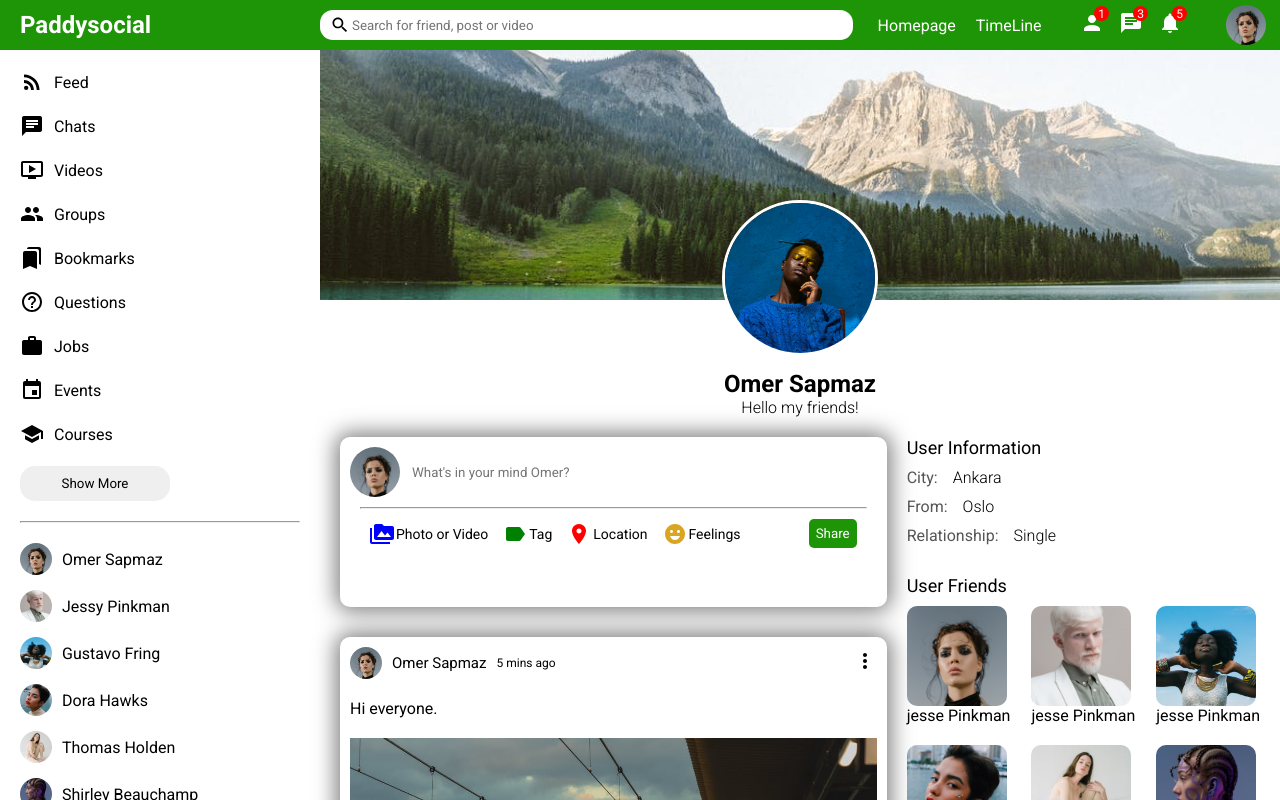
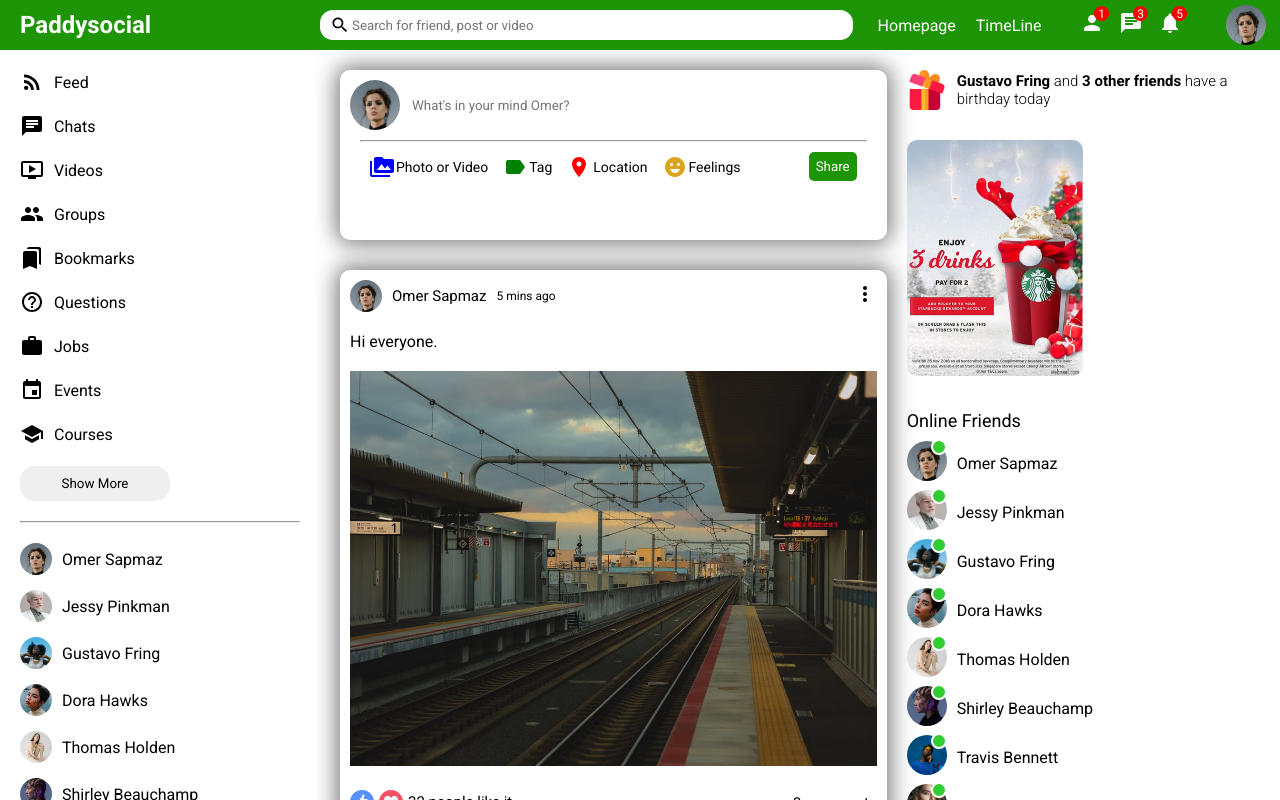
Before and after one commit to omersz/paddy-social, a React (Create React App) app in the folder social/: page / in a window 1280 px wide. Shown: the top 800 px of the page. Built offline with nearby package versions, Linux system fonts and the light colour scheme.

Commit message:
social kısmında ufak ilerleme

```diff
--- a/social/package.json
+++ b/social/package.json
@@ -10,9 +10,13 @@
     "@testing-library/jest-dom": "^5.16.5",
     "@testing-library/react": "^13.4.0",
     "@testing-library/user-event": "^13.5.0",
+    "localforage": "^1.10.0",
+    "match-sorter": "^6.3.1",
     "react": "^18.2.0",
     "react-dom": "^18.2.0",
-    "react-scripts": "5.0.1",
+    "react-router-dom": "^6.9.0",
+    "react-scripts": "^2.1.3",
+    "sort-by": "^1.2.0",
     "web-vitals": "^2.1.4"
   },
   "scripts": {
--- a/social/src/App.js
+++ b/social/src/App.js
@@ -2,9 +2,22 @@ import Home from "./pages/home/Home";
 import Login from "./pages/login/Login";
 import Register from "./pages/register/Register";
 import Profile from "./pages/profile/Profile";
-
+import {
+  BrowserRouter as Router,
+  Route,
+  Routes
+} from "react-router-dom";
 function App() {
-  return <Profile/>
+  return (
+    <Router>
+      <Routes>
+      <Route path="/"  element={ <Home/> }/>
+      <Route path="/login"  element={ <Login/> }/>
+      <Route path="/register"  element={ <Register/> }/>
+      <Route path="/profile/:username"  element={ <Profile/> }/>
+      </Routes>
+    </Router>
+  );
 }
 
 export default App;
```
Also changed, not shown: 1 other file (tests, documents, lock files or other folders).
